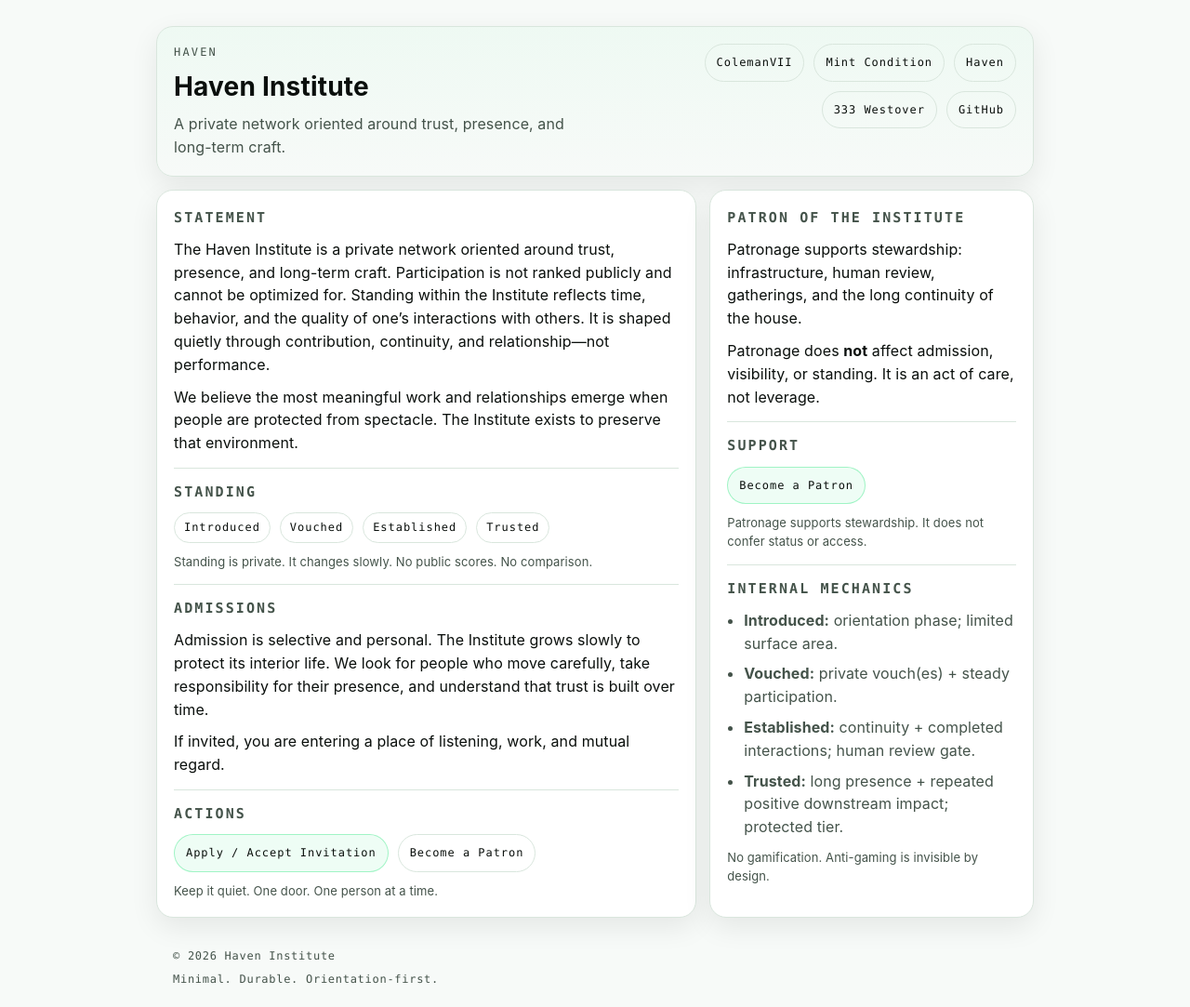
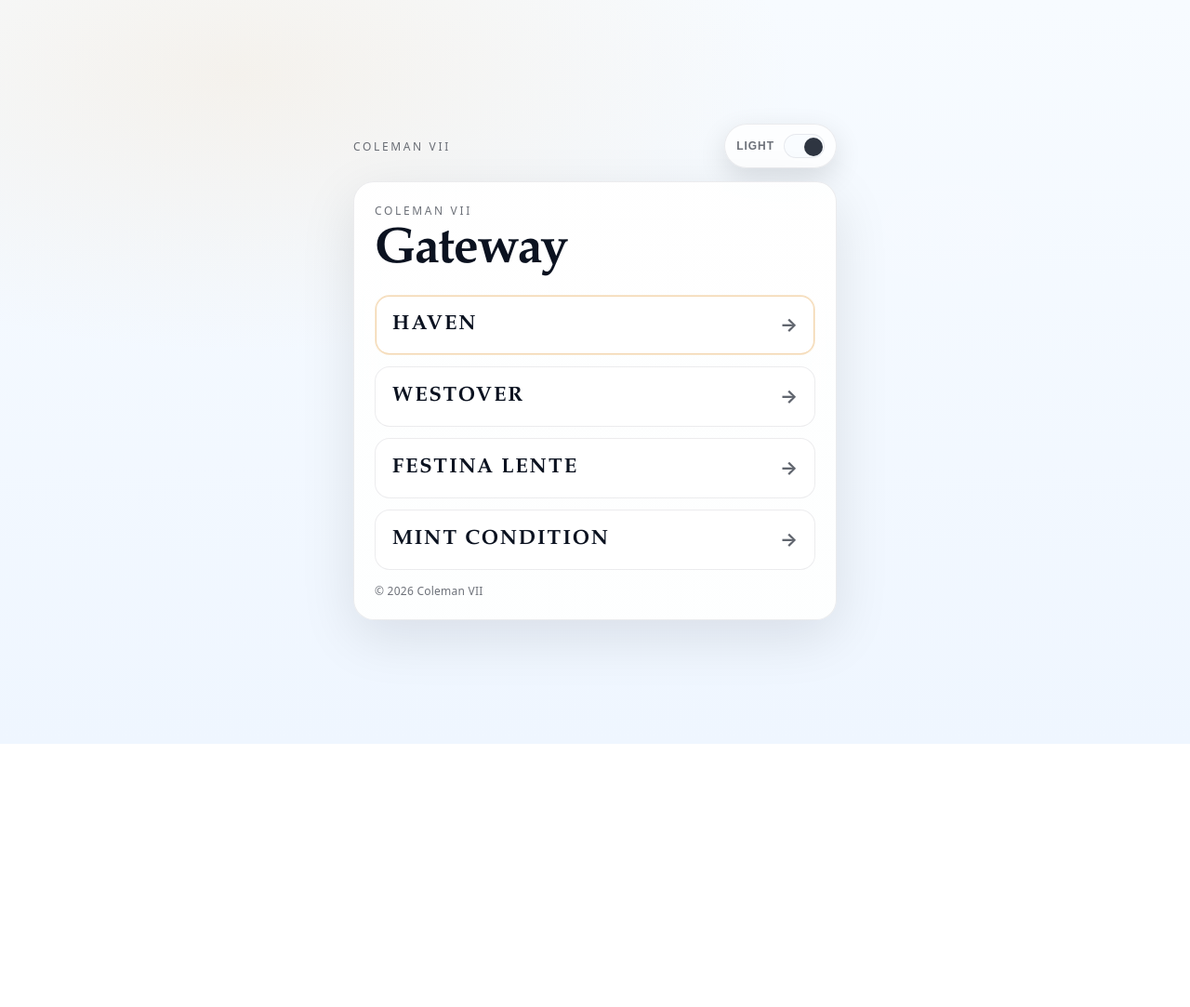
Before and after one commit to colemanvii/haven-institute, a plain HTML site: page index.html in a window 1280 px wide. Shown: the whole page at 93% size. After the commit the page ends 800 px from the top, so only its background shows below. Drawn offline with Linux system fonts and the light colour scheme.

Commit message:
Update index.html for theme and content changes

```diff
--- a/index.html
+++ b/index.html
@@ -1,180 +1,287 @@
 <!doctype html>
-<html lang="en">
+<html lang="en" data-theme="dark">
 <head>
   <meta charset="utf-8" />
   <meta name="viewport" content="width=device-width,initial-scale=1" />
+  <title>Coleman VII — Gateway</title>
   <meta name="color-scheme" content="dark light" />
-  <title>Haven Institute</title>
-  <meta name="description" content="A private network oriented around trust, presence, and long-term craft." />
   <style>
     :root{
-      --bg:#0b0f0e; --panel:#0f1513; --text:#e8efe9; --muted:#aab7ad;
-      --line:#233029; --accent:#86f1b5; --shadow: 0 10px 30px rgba(0,0,0,.35);
-      --radius: 18px;
-      --mono: ui-monospace, SFMono-Regular, Menlo, Monaco, Consolas, "Liberation Mono", "Courier New", monospace;
-      --sans: ui-sans-serif, -apple-system, BlinkMacSystemFont, "Segoe UI", Roboto, Helvetica, Arial, "Apple Color Emoji","Segoe UI Emoji";
+      --bg:#070A0B;
+      --bg2:#050607;
+      --card:rgba(255,255,255,.04);
+      --card2:rgba(255,255,255,.03);
+      --border:rgba(255,255,255,.10);
+      --text:#F5F7FA;
+      --muted:rgba(245,247,250,.62);
+      --shadow:0 18px 60px rgba(0,0,0,.55);
+      --accent:#E4A24A;
+      --accent2:rgba(228,162,74,.28);
+      --radius:22px;
+      --radius2:16px;
+      --max:520px;
+      --pad:22px;
+      --font: ui-serif, "Iowan Old Style", "Palatino Linotype", Palatino, Garamond, serif;
+      --sans: ui-sans-serif, system-ui, -apple-system, Segoe UI, Roboto, Helvetica, Arial, "Apple Color Emoji", "Segoe UI Emoji";
     }
-    @media (prefers-color-scheme: light){
-      :root{ --bg:#f7faf8; --panel:#ffffff; --text:#0a0f0c; --muted:#44534a; --line:#d9e6dd; --accent:#0f7a45; --shadow: 0 10px 30px rgba(0,0,0,.08); }
+
+    [data-theme="light"]{
+      --bg:#F7FBFF;          /* arctic white */
+      --bg2:#EFF6FF;
+      --card:#FFFFFF;
+      --card2:#FFFFFF;
+      --border:rgba(15,23,42,.08);
+      --text:#0B1220;
+      --muted:rgba(11,18,32,.60);
+      --shadow:0 18px 60px rgba(2,6,23,.10);
+      --accent:#E4A24A;
+      --accent2:rgba(228,162,74,.22);
     }
+
     *{box-sizing:border-box}
+    html,body{height:100%}
     body{
-      margin:0; font-family:var(--sans); background:var(--bg); color:var(--text);
-      line-height:1.55; letter-spacing:.1px;
+      margin:0;
+      font-family:var(--sans);
+      color:var(--text);
+      background:
+        radial-gradient(1200px 600px at 20% 10%, rgba(228,162,74,.10), transparent 50%),
+        radial-gradient(900px 500px at 80% 30%, rgba(255,255,255,.06), transparent 55%),
+        linear-gradient(180deg, var(--bg), var(--bg2));
+      display:grid;
+      place-items:center;
+      padding:28px 16px;
     }
-    .wrap{max-width:980px; margin:0 auto; padding:28px 18px 60px}
-    header{
-      display:flex; gap:14px; align-items:flex-start; justify-content:space-between;
-      padding:18px 18px; border:1px solid var(--line); border-radius:var(--radius);
-      background:linear-gradient(180deg, rgba(134,241,181,.08), rgba(134,241,181,0));
-      box-shadow:var(--shadow);
+
+    .shell{
+      width:min(var(--max), 100%);
     }
-    .brand{display:flex; flex-direction:column; gap:6px}
-    .kicker{font-family:var(--mono); color:var(--muted); font-size:12px; text-transform:uppercase; letter-spacing:.18em}
-    h1{margin:0; font-size:28px; letter-spacing:.2px}
-    .sub{margin:0; color:var(--muted); max-width:60ch}
-    nav{display:flex; flex-wrap:wrap; gap:10px; justify-content:flex-end}
-    a{color:inherit; text-decoration:none}
-    .btn{
-      display:inline-flex; align-items:center; gap:10px;
-      padding:10px 12px; border-radius:999px;
-      border:1px solid var(--line); background:rgba(255,255,255,.02);
-      font-family:var(--mono); font-size:12px; letter-spacing:.08em;
-      transition:transform .08s ease, border-color .12s ease, background .12s ease;
+
+    .topbar{
+      display:flex;
+      align-items:center;
+      justify-content:space-between;
+      gap:12px;
+      margin-bottom:14px;
+    }
+
+    .brand{
+      display:flex;
+      flex-direction:column;
+      gap:6px;
+      letter-spacing:.22em;
+      text-transform:uppercase;
+      font-size:12px;
+      color:var(--muted);
+    }
+
+    .mode{
+      display:flex;
+      align-items:center;
+      gap:10px;
+      padding:10px 12px;
+      border:1px solid var(--border);
+      border-radius:999px;
+      background:color-mix(in srgb, var(--card) 80%, transparent);
+      box-shadow:0 10px 30px rgba(0,0,0,.12);
+      backdrop-filter: blur(10px);
+    }
+
+    .mode span{
+      font-size:12px;
+      letter-spacing:.08em;
+      text-transform:uppercase;
+      color:var(--muted);
+      font-weight:600;
       user-select:none;
     }
-    .btn:hover{transform:translateY(-1px); border-color:rgba(134,241,181,.65); background:rgba(134,241,181,.08)}
-    .btn.primary{border-color:rgba(134,241,181,.75); background:rgba(134,241,181,.14)}
-    .grid{display:grid; grid-template-columns:1fr; gap:14px; margin-top:14px}
-    @media (min-width:860px){ .grid{grid-template-columns: 1.25fr .75fr} }
-    section{
-      padding:18px; border:1px solid var(--line); border-radius:var(--radius);
-      background:var(--panel); box-shadow:var(--shadow);
+
+    .switch{
+      width:44px;
+      height:26px;
+      border-radius:999px;
+      border:1px solid var(--border);
+      background:color-mix(in srgb, var(--bg) 75%, var(--card));
+      position:relative;
+      cursor:pointer;
+      outline:none;
     }
-    h2{margin:0 0 10px; font-size:15px; font-family:var(--mono); letter-spacing:.14em; text-transform:uppercase; color:var(--muted)}
-    .big{font-size:16px; margin:0 0 10px; max-width:72ch}
-    .rule{height:1px; background:var(--line); margin:14px 0}
-    .standing{
-      display:flex; flex-wrap:wrap; gap:10px; align-items:center;
-      font-family:var(--mono); letter-spacing:.08em; font-size:12px;
+    .knob{
+      position:absolute;
+      top:3px;
+      left:3px;
+      width:20px;
+      height:20px;
+      border-radius:50%;
+      background:var(--text);
+      opacity:.9;
+      transition:transform .18s ease, background .18s ease, opacity .18s ease;
     }
-    .pill{
-      padding:6px 10px; border:1px solid var(--line); border-radius:999px;
-      background:rgba(255,255,255,.02);
+    [data-theme="light"] .knob{
+      transform:translateX(18px);
+      background:#0B1220;
+      opacity:.85;
     }
-    .note{margin:10px 0 0; color:var(--muted); font-size:13px}
-    ul{margin:10px 0 0 18px; padding:0}
-    li{margin:8px 0; color:var(--muted)}
-    footer{margin-top:14px; padding:18px; color:var(--muted); font-family:var(--mono); font-size:12px; letter-spacing:.06em}
-    code{font-family:var(--mono); font-size:12px}
+
+    .card{
+      border-radius:var(--radius);
+      border:1px solid var(--border);
+      background:linear-gradient(180deg, color-mix(in srgb, var(--card) 92%, transparent), color-mix(in srgb, var(--card2) 92%, transparent));
+      box-shadow:var(--shadow);
+      padding:var(--pad);
+      backdrop-filter: blur(12px);
+    }
+
+    .title{
+      font-family:var(--font);
+      font-weight:700;
+      font-size:54px;
+      line-height:1.02;
+      margin:8px 0 18px;
+      letter-spacing:-.02em;
+    }
+
+    .subtitle{
+      font-family:var(--sans);
+      font-size:12px;
+      letter-spacing:.22em;
+      text-transform:uppercase;
+      color:var(--muted);
+      margin:0;
+    }
+
+    .stack{
+      display:flex;
+      flex-direction:column;
+      gap:12px;
+      margin-top:18px;
+    }
+
+    .btn{
+      display:flex;
+      align-items:center;
+      justify-content:space-between;
+      gap:14px;
+      width:100%;
+      padding:18px 18px;
+      border-radius:var(--radius2);
+      border:1px solid var(--border);
+      background:color-mix(in srgb, var(--card) 85%, transparent);
+      text-decoration:none;
+      color:var(--text);
+      transition:transform .08s ease, border-color .12s ease, background .12s ease;
+    }
+    .btn:active{transform:translateY(1px)}
+    .btn .label{
+      font-family:var(--font);
+      font-weight:650;
+      letter-spacing:.08em;
+      text-transform:uppercase;
+      font-size:22px;
+    }
+    .btn .arrow{
+      font-family:var(--sans);
+      font-weight:700;
+      opacity:.65;
+      font-size:20px;
+      transform:translateY(-1px);
+    }
+
+    .btn.primary{
+      border-color:var(--accent2);
+      box-shadow:0 0 0 1px color-mix(in srgb, var(--accent) 45%, transparent) inset;
+    }
+    .btn.primary:hover{
+      border-color:color-mix(in srgb, var(--accent) 75%, transparent);
+      background:color-mix(in srgb, var(--accent2) 35%, var(--card));
+    }
+    .btn:hover{
+      border-color:color-mix(in srgb, var(--border) 70%, var(--text) 10%);
+      background:color-mix(in srgb, var(--card) 92%, transparent);
+    }
+
+    .foot{
+      margin-top:14px;
+      color:var(--muted);
+      font-size:12px;
+      letter-spacing:.02em;
+    }
+
+    /* mobile tightening */
+    @media (max-width:420px){
+      .title{font-size:48px}
+      .btn .label{font-size:20px}
+    }
   </style>
 </head>
+
 <body>
-  <div class="wrap">
-    <header>
+  <main class="shell">
+    <div class="topbar">
       <div class="brand">
-        <div class="kicker">Haven</div>
-        <h1>Haven Institute</h1>
-        <p class="sub">A private network oriented around trust, presence, and long-term craft.</p>
+        <div>COLEMAN VII</div>
       </div>
-      <nav aria-label="links">
-        <!-- Replace hrefs with your real URLs -->
-        <a class="btn" href="https://colem anvii.com" target="_blank" rel="noreferrer">ColemanVII</a>
-        <a class="btn" href="https://mintcondition.example" target="_blank" rel="noreferrer">Mint Condition</a>
-        <a class="btn" href="https://haven.example" target="_blank" rel="noreferrer">Haven</a>
-        <a class="btn" href="https://333westover.example" target="_blank" rel="noreferrer">333 Westover</a>
-        <a class="btn" href="https://github.com/YOUR-ORG/YOUR-REPO" target="_blank" rel="noreferrer">GitHub</a>
-      </nav>
-    </header>
 
-    <div class="grid">
-      <section>
-        <h2>Statement</h2>
-        <p class="big">
-          The Haven Institute is a private network oriented around trust, presence, and long-term craft.
-          Participation is not ranked publicly and cannot be optimized for. Standing within the Institute reflects
-          time, behavior, and the quality of one’s interactions with others. It is shaped quietly through contribution,
-          continuity, and relationship—not performance.
-        </p>
-        <p class="big">
-          We believe the most meaningful work and relationships emerge when people are protected from spectacle.
-          The Institute exists to preserve that environment.
-        </p>
-
-        <div class="rule"></div>
-
-        <h2>Standing</h2>
-        <div class="standing" aria-label="standing tiers">
-          <span class="pill">Introduced</span>
-          <span class="pill">Vouched</span>
-          <span class="pill">Established</span>
-          <span class="pill">Trusted</span>
+      <button class="mode" id="modeBtn" type="button" aria-label="Toggle theme">
+        <span id="modeLabel">Dark</span>
+        <div class="switch" aria-hidden="true">
+          <div class="knob"></div>
         </div>
-        <p class="note">
-          Standing is private. It changes slowly. No public scores. No comparison.
-        </p>
-
-        <div class="rule"></div>
-
-        <h2>Admissions</h2>
-        <p class="big">
-          Admission is selective and personal. The Institute grows slowly to protect its interior life.
-          We look for people who move carefully, take responsibility for their presence, and understand that trust is built over time.
-        </p>
-        <p class="big">
-          If invited, you are entering a place of listening, work, and mutual regard.
-        </p>
-
-        <div class="rule"></div>
-
-        <h2>Actions</h2>
-        <div class="standing" style="margin-top:10px">
-          <!-- Replace these with your real destinations -->
-          <a class="btn primary" href="https://YOUR-DOMAIN/apply" target="_blank" rel="noreferrer">Apply / Accept Invitation</a>
-          <a class="btn" href="#patron">Become a Patron</a>
-        </div>
-        <p class="note">Keep it quiet. One door. One person at a time.</p>
-      </section>
-
-      <section id="patron">
-        <h2>Patron of the Institute</h2>
-        <p class="big">
-          Patronage supports stewardship: infrastructure, human review, gatherings, and the long continuity of the house.
-        </p>
-        <p class="big">
-          Patronage does <strong>not</strong> affect admission, visibility, or standing. It is an act of care, not leverage.
-        </p>
-
-        <div class="rule"></div>
-
-        <h2>Support</h2>
-        <!-- Replace STRIPE_LINK with your real Stripe Payment Link -->
-        <a class="btn primary" href="STRIPE_LINK" target="_blank" rel="noreferrer">Become a Patron</a>
-        <p class="note">
-          Patronage supports stewardship. It does not confer status or access.
-        </p>
-
-        <div class="rule"></div>
-
-        <h2>Internal Mechanics</h2>
-        <ul>
-          <li><strong>Introduced:</strong> orientation phase; limited surface area.</li>
-          <li><strong>Vouched:</strong> private vouch(es) + steady participation.</li>
-          <li><strong>Established:</strong> continuity + completed interactions; human review gate.</li>
-          <li><strong>Trusted:</strong> long presence + repeated positive downstream impact; protected tier.</li>
-        </ul>
-        <p class="note">No gamification. Anti-gaming is invisible by design.</p>
-      </section>
+      </button>
     </div>
 
-    <footer>
-      <div>© <span id="y"></span> Haven Institute</div>
-      <div style="margin-top:6px">Minimal. Durable. Orientation-first.</div>
-    </footer>
-  </div>
+    <section class="card" role="region" aria-label="Gateway">
+      <p class="subtitle">COLEMAN VII</p>
+      <h1 class="title">Gateway</h1>
+
+      <div class="stack">
+        <a class="btn primary" href="#" aria-label="Haven">
+          <span class="label">Haven</span>
+          <span class="arrow">→</span>
+        </a>
+
+        <a class="btn" href="#" aria-label="Westover">
+          <span class="label">Westover</span>
+          <span class="arrow">→</span>
+        </a>
+
+        <a class="btn" href="#" aria-label="Festina Lente">
+          <span class="label">Festina Lente</span>
+          <span class="arrow">→</span>
+        </a>
+
+        <a class="btn" href="#" aria-label="Mint Condition">
+          <span class="label">Mint Condition</span>
+          <span class="arrow">→</span>
+        </a>
+      </div>
+
+      <div class="foot">© <span id="y"></span> Coleman VII</div>
+    </section>
+  </main>
 
   <script>
+    // year
     document.getElementById("y").textContent = new Date().getFullYear();
+
+    // theme: default to saved, else OS preference
+    const root = document.documentElement;
+    const saved = localStorage.getItem("theme");
+    const prefersLight = window.matchMedia && window.matchMedia("(prefers-color-scheme: light)").matches;
+
+    function setTheme(t){
+      root.setAttribute("data-theme", t);
+      localStorage.setItem("theme", t);
+      document.getElementById("modeLabel").textContent = (t === "light") ? "Light" : "Dark";
+    }
+
+    if (saved) setTheme(saved);
+    else setTheme(prefersLight ? "light" : "dark");
+
+    document.getElementById("modeBtn").addEventListener("click", () => {
+      const current = root.getAttribute("data-theme") || "dark";
+      setTheme(current === "dark" ? "light" : "dark");
+    });
   </script>
 </body>
 </html>
```
